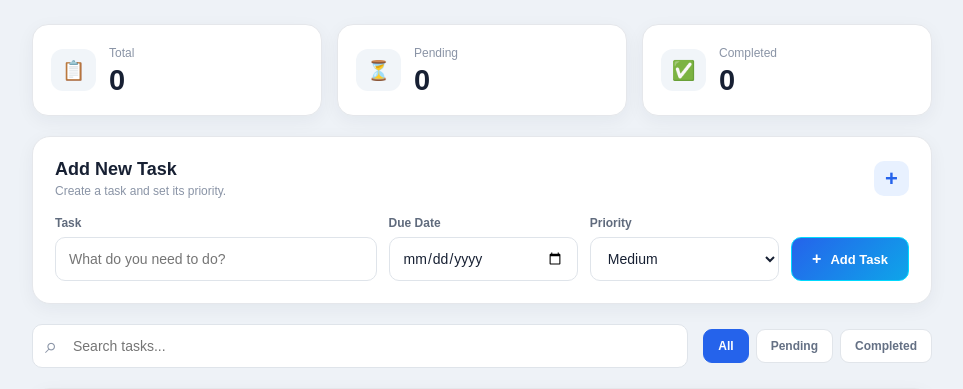
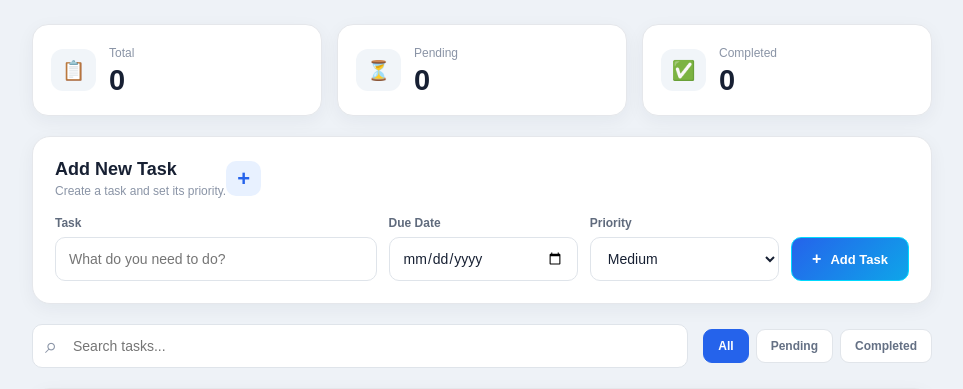
Before and after one commit to sachinkumar7033/Project-02-Todo-Task-Manager, a Flask app: page / in a window 1280 px wide. Shown: the part 136-525 px from the top of the page, without its empty margins (158-1121 px from the left). Run offline with Flask 3, Linux system fonts and the light colour scheme.

Commit message:
css update

```diff
--- a/static/css/style.css
+++ b/static/css/style.css
@@ -109,7 +109,7 @@ button {
 .section-title {
     display: flex;
     align-items: center;
-    justify-content: space-between;
+    justify-content: ;
     margin-bottom: 18px;
 }
 
```
